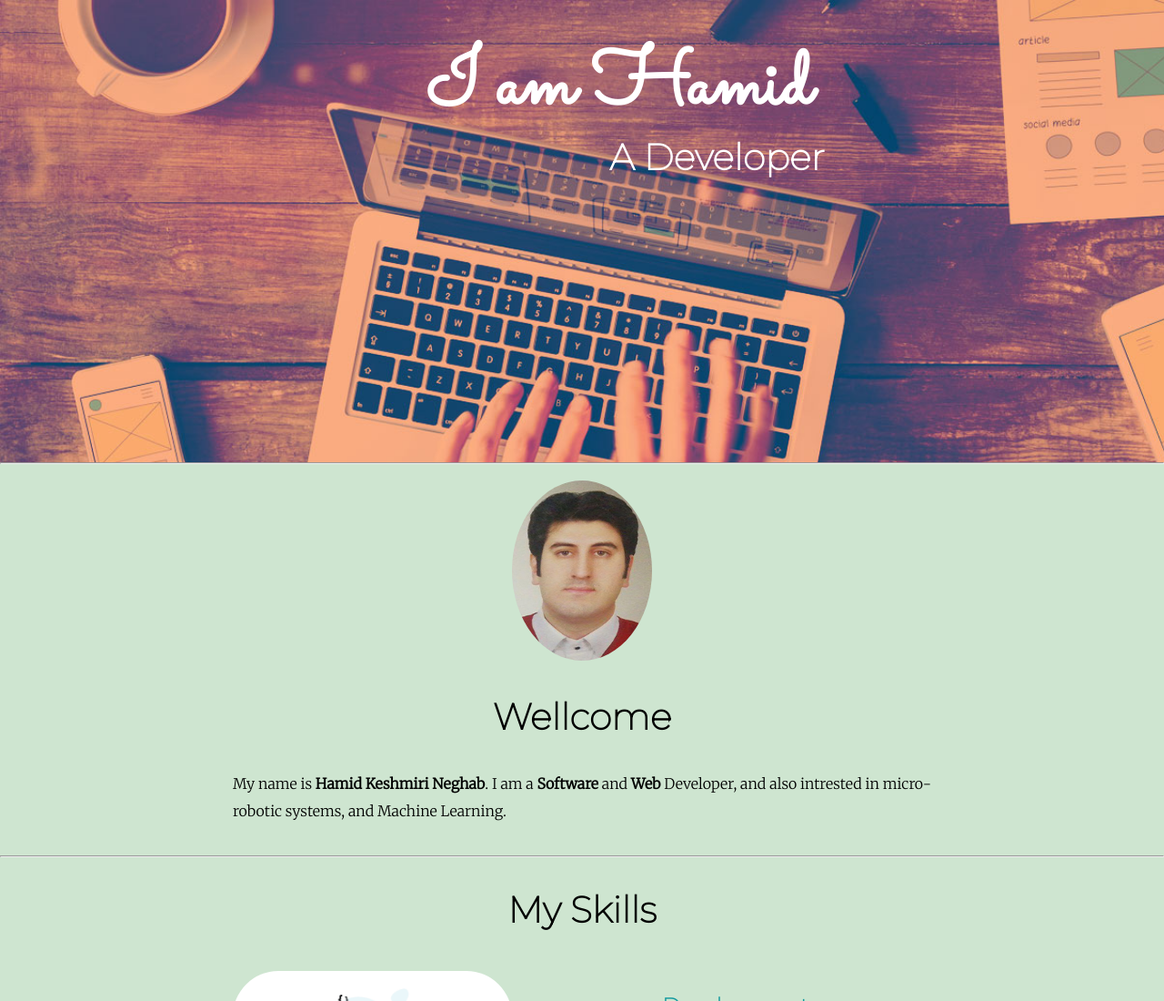
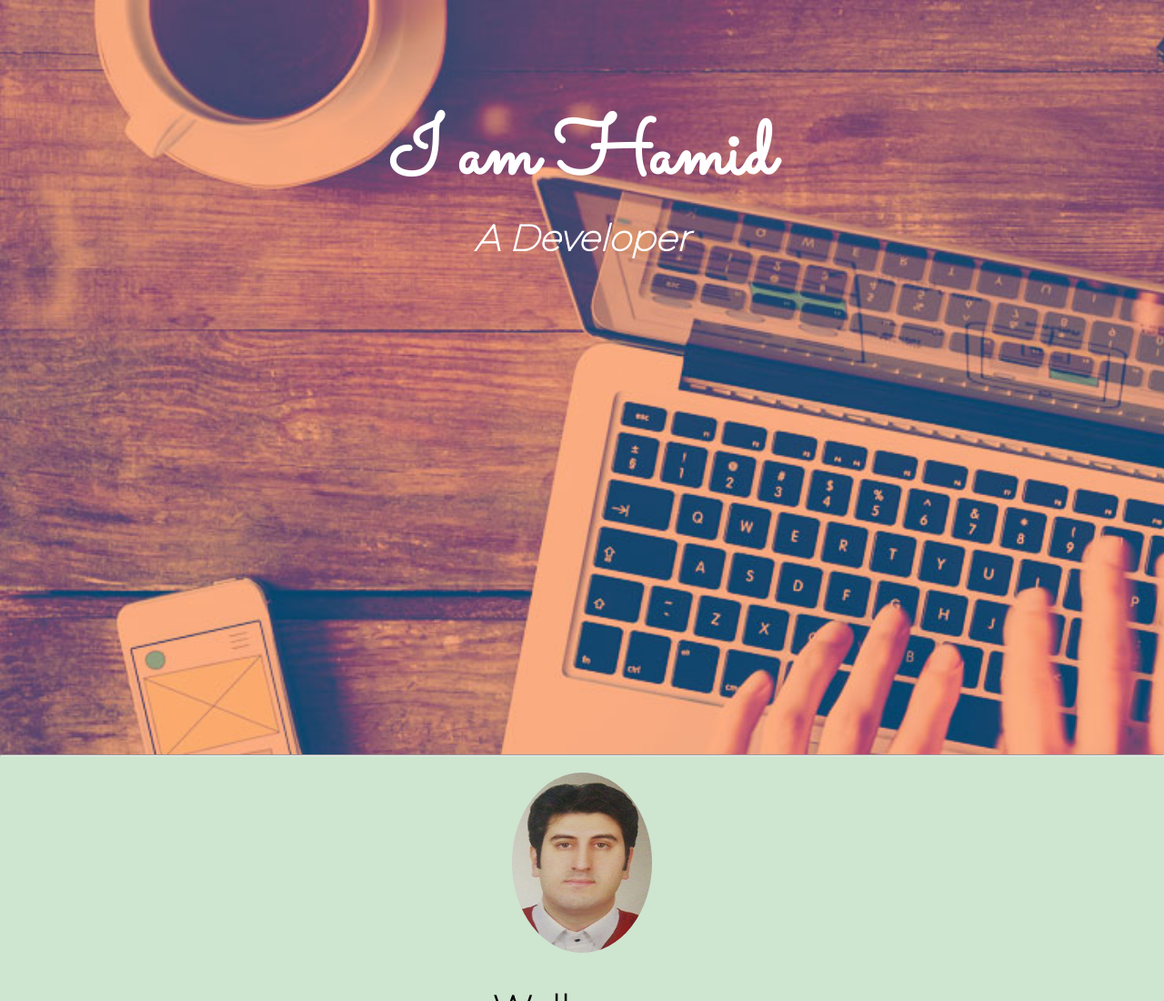
Before and after one commit to Hamidkn/CSS---My-Site, a plain HTML site: page index.html in a window 1280 px wide. Shown: the top 1100 px of the page at 91% size. Drawn offline with Linux system fonts and the light colour scheme.

Commit message:
minor changes

```diff
--- a/css/styles.css
+++ b/css/styles.css
@@ -11,11 +11,11 @@ h1 {
   font-family: 'Sacramento', cursive;
   /* color: #66BFBF; */
   font-size: 5.5rem;
-  position: absolute;
-  left: 470px;
-  bottom: 290px;
+  position: relative;
+  /* left: 470px; */
+  bottom: 450px;
   color: white;
-  /* margin-top: 50px; */
+  /* margin-top: 5px; */
 }
 
 h2 {
@@ -31,9 +31,9 @@ h3 {
 }
 
 .developer {
-  position: absolute;
-  bottom: 280px;
-  left: 670px;
+  position: relative;
+  bottom: 510px;
+  /* left: 670px; */
   color: white;
 }
 
--- a/index.html
+++ b/index.html
@@ -14,7 +14,7 @@
 <body>
   <div class="top_container">
     <h1>I am Hamid</h1>
-    <h2 class="developer">A Developer</h2>
+    <h2 class="developer" style="font-style: italic;"><strong>A Developer</strong></h2>
     <hr>
   </div>
 
```
